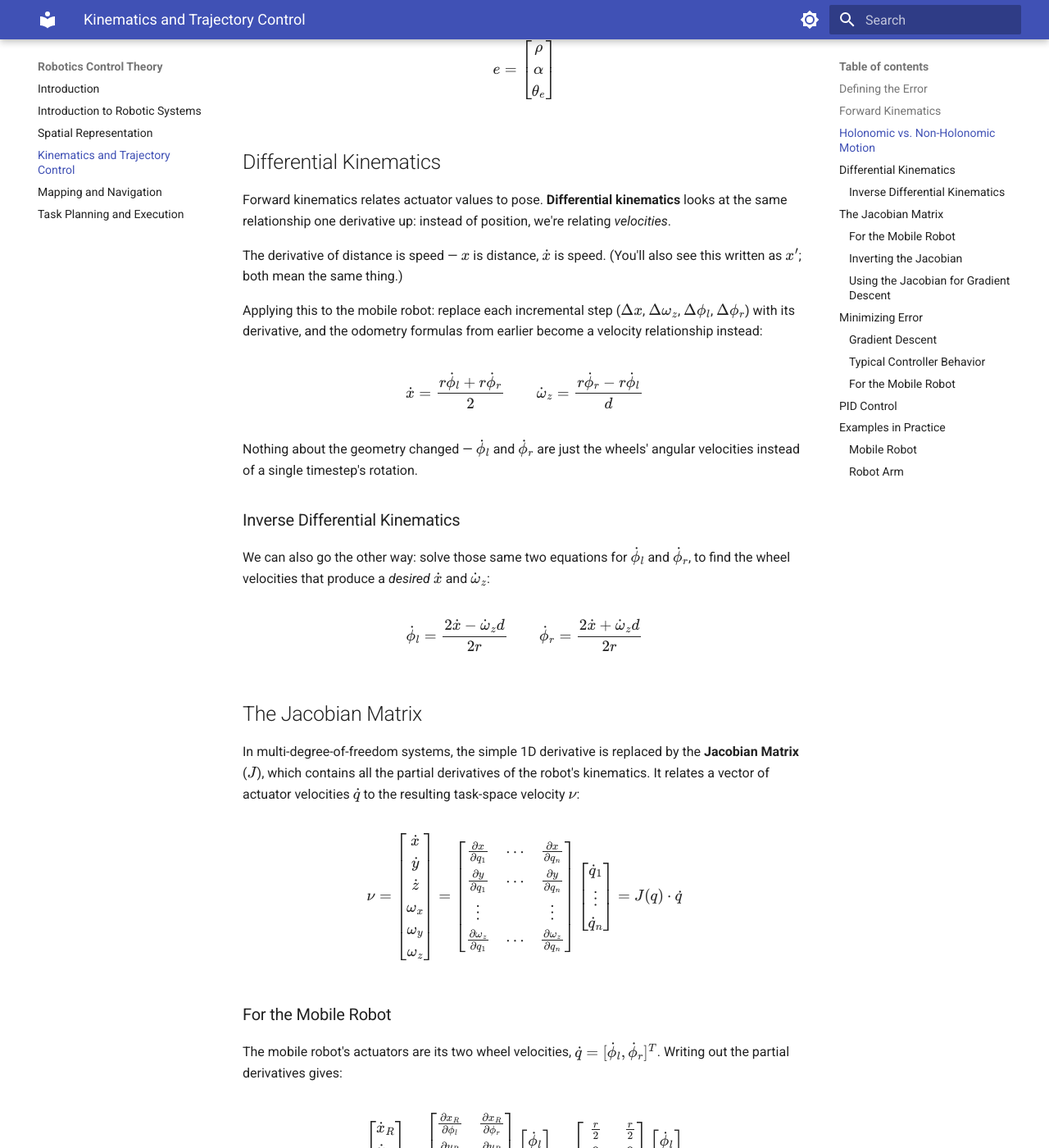
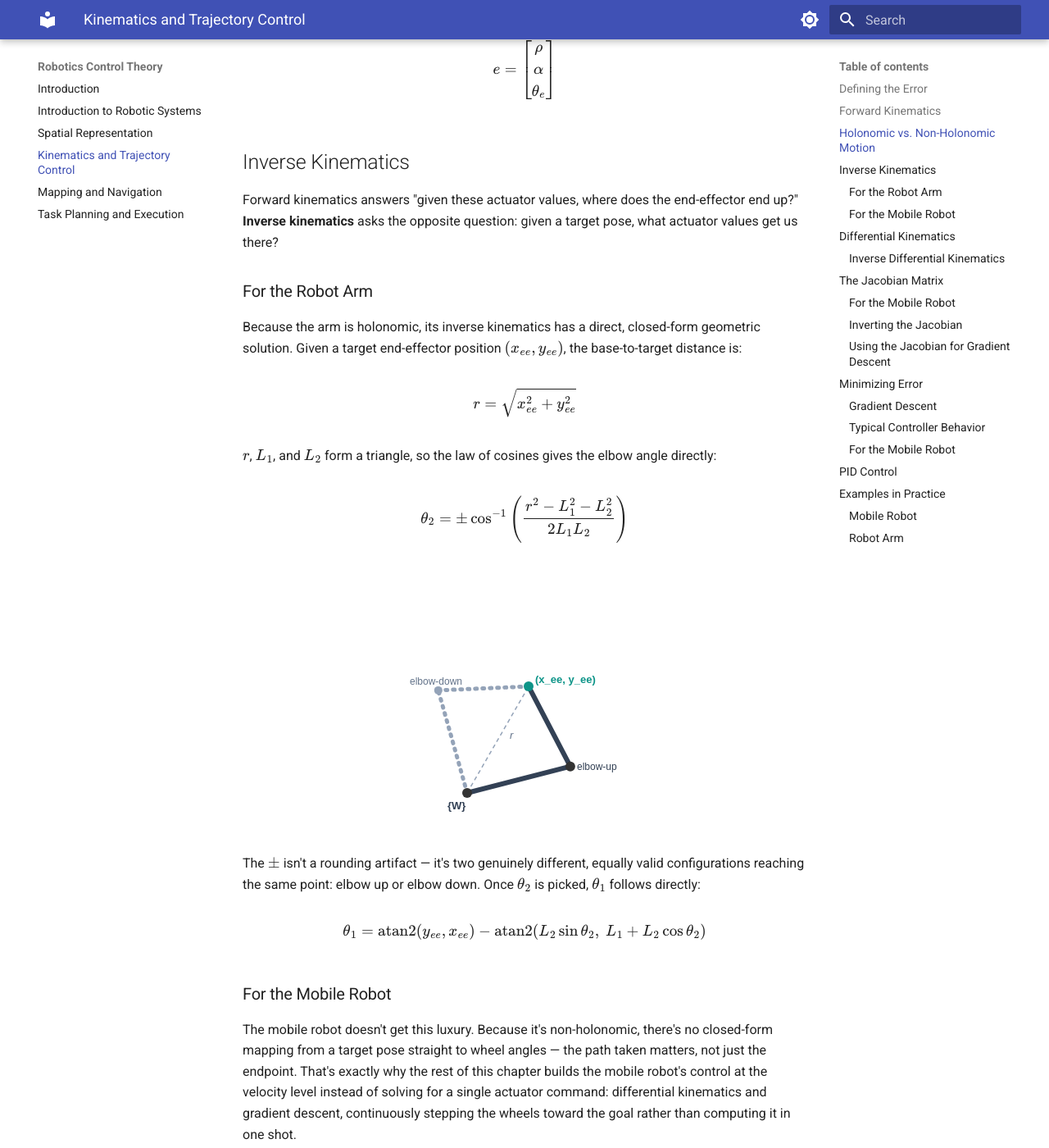
Before and after one commit to Kooroshoo/intro-to-robotics, an MkDocs documentation site: the page built from docs/03-kinematics-and-trajectory-control.md, in a window 1280 px wide and 1400 px high, scrolled down 3860 px. Shown: the whole window at 82% size. Built offline with MkDocs 1.6.1 and Material for MkDocs 9.7.7, drawn with Linux system fonts in a browser that asks for light colours.

Commit message:
update lecture 3

```diff
--- a/docs/03-kinematics-and-trajectory-control.md
+++ b/docs/03-kinematics-and-trajectory-control.md
@@ -103,6 +103,38 @@ The mobile robot can't move that freely, so its error has to be expressed in the
 $$
 e = \begin{bmatrix} \rho \\ \alpha \\ \theta_e \end{bmatrix}
 $$
+
+## Inverse Kinematics
+
+Forward kinematics answers "given these actuator values, where does the end-effector end up?" **Inverse kinematics** asks the opposite question: given a target pose, what actuator values get us there?
+
+### For the Robot Arm
+
+Because the arm is holonomic, its inverse kinematics has a direct, closed-form geometric solution. Given a target end-effector position $(x_{ee}, y_{ee})$, the base-to-target distance is:
+
+$$
+r = \sqrt{x_{ee}^2 + y_{ee}^2}
+$$
+
+$r$, $L_1$, and $L_2$ form a triangle, so the law of cosines gives the elbow angle directly:
+
+$$
+\theta_2 = \pm\cos^{-1}\left(\frac{r^2 - L_1^2 - L_2^2}{2L_1L_2}\right)
+$$
+
+<p markdown="1" style="text-align:center;">
+![Two valid elbow configurations reaching the same end-effector target](assets/images/arm_inverse_kinematics.svg)
+</p>
+
+The $\pm$ isn't a rounding artifact — it's two genuinely different, equally valid configurations reaching the same point: elbow up or elbow down. Once $\theta_2$ is picked, $\theta_1$ follows directly:
+
+$$
+\theta_1 = \text{atan2}(y_{ee}, x_{ee}) - \text{atan2}(L_2\sin\theta_2,\ L_1 + L_2\cos\theta_2)
+$$
+
+### For the Mobile Robot
+
+The mobile robot doesn't get this luxury. Because it's non-holonomic, there's no closed-form mapping from a target pose straight to wheel angles — the path taken matters, not just the endpoint. That's exactly why the rest of this chapter builds the mobile robot's control at the velocity level instead of solving for a single actuator command: differential kinematics and gradient descent, continuously stepping the wheels toward the goal rather than computing it in one shot.
 
 ## Differential Kinematics
 
```
Also changed, not shown: docs/assets/images/arm_inverse_kinematics.svg (added).
